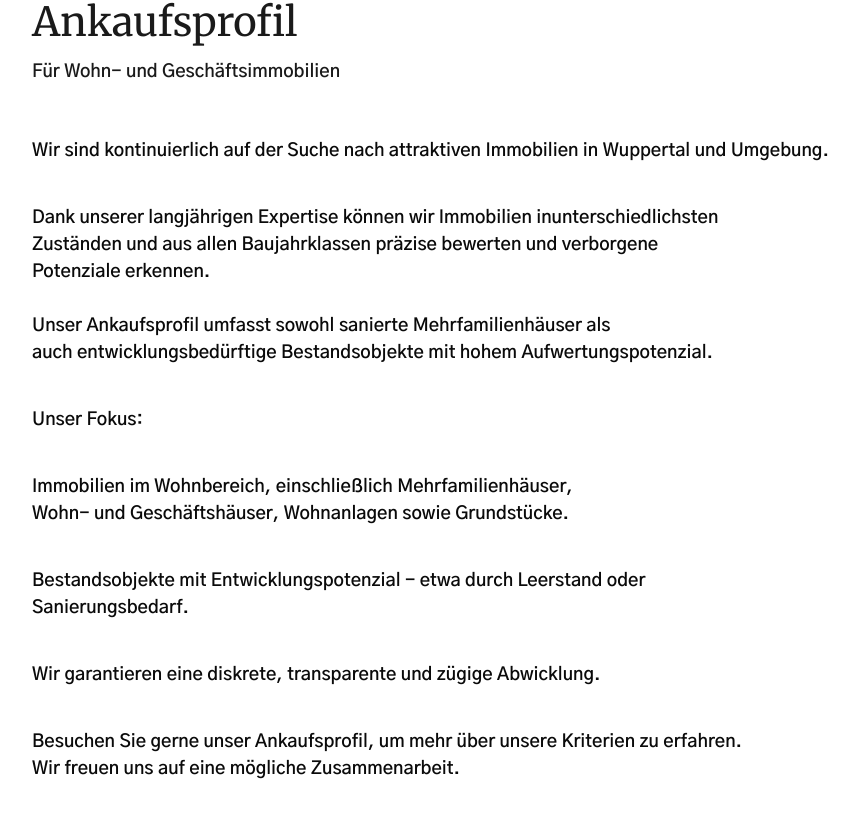
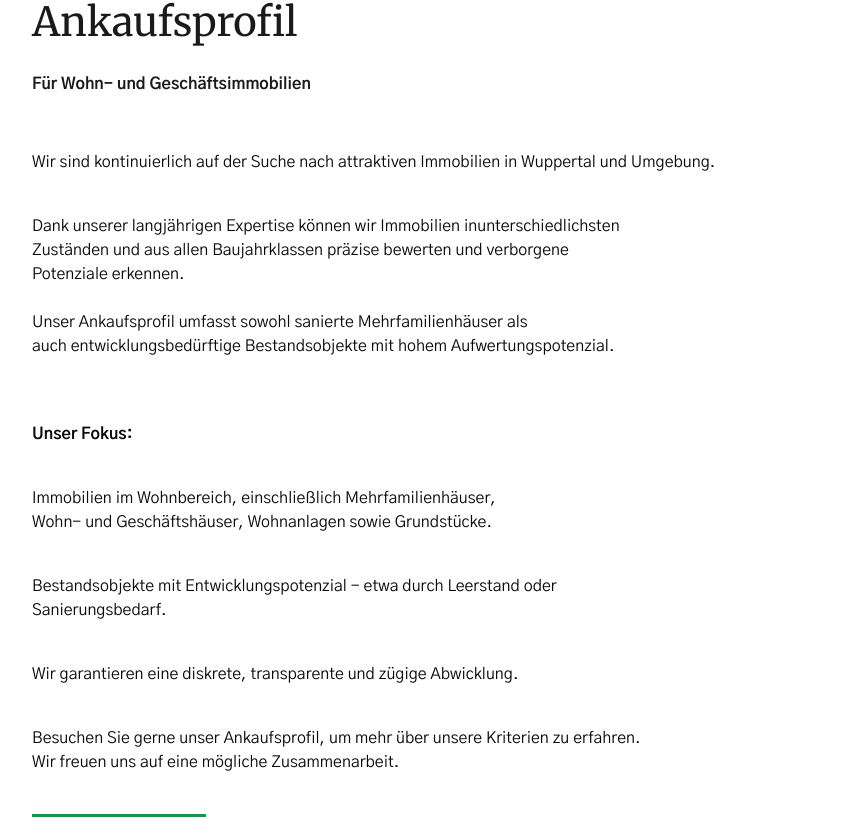
Before and after one commit to DevBerkcan/nrwrealestate, a Next.js app: page / in a window 1280 px wide. Shown: the part 2523-3340 px from the top of the page, without its empty margins (48-907 px from the left). Built offline with nearby package versions, Linux system fonts and the light colour scheme.

Commit message:
Fix font weight and fix Ankaufsprofil

```diff
--- a/src/components/Ankaufsprofil/comp1.tsx
+++ b/src/components/Ankaufsprofil/comp1.tsx
@@ -30,7 +30,7 @@ const Ankaufsprofilcomp1 = () => {
           src="/public/Rectangle 18.png" // Removed "/public/"
           width={617}
           height={357}
-          objectFit="cover" // Keeps the aspect ratio without extra space
+          objectFit="intrinsic" // Keeps the aspect ratio without extra space
           priority
         />
       </div>
--- a/src/components/InfoSection/index.tsx
+++ b/src/components/InfoSection/index.tsx
@@ -38,23 +38,23 @@ const InfoSection: React.FC<InfoSectionProps> = ({
 
       {/* Text Section */}
       <div
-        className={`w-full text-normal flex-1 flex flex-col pt-4 font-gothic `}
+        className={`w-full flex-1 flex flex-col pt-4 `}
       >
         {title && (
-          <h2 className="font-merriweather font-[400] text-center md:text-left text-[#1a1a1a] text-[40px] leading-[32px] mb-2">
+          <h2 className="font-merriweather font-[400] text-center md:text-left text-[#1a1a1a] text-[40px] leading-[32px] mb-5">
             {title}
           </h2>
         )}
         {subtitle && (
-          <h2 className="font-gothic font-bold text-center md:text-left text-[#1a1a1a] text-normal leading-[52px] mb-10">
+          <h2 className="font-gothic font-bold text-center md:text-left text-[#1a1a1a] leading-[52px] mb-10">
             {subtitle}
           </h2>
         )}
-        <p className="  mb-10">
+        <p className="font-gothic mb-10">
           Wir sind kontinuierlich auf der Suche nach attraktiven Immobilien in
           Wuppertal und Umgebung.
         </p>
-        <p className=" mb-10">
+        <p className="font-gothic mb-10">
           <>
             Dank unserer langjährigen Expertise können wir Immobilien
             inunterschiedlichsten <br />
@@ -69,21 +69,21 @@ const InfoSection: React.FC<InfoSectionProps> = ({
             Aufwertungspotenzial.
           </>
         </p>
-        <p className=" font-semibold mb-10">Unser Fokus:</p>
-        <p className=" mb-10">
+        <p className="font-gothic font-bold mb-10"><br />Unser Fokus:</p>
+        <p className="font-gothic mb-10">
           Immobilien im Wohnbereich, einschließlich Mehrfamilienhäuser,
           <br />
           Wohn- und Geschäftshäuser, Wohnanlagen sowie Grundstücke.
         </p>
-        <p className=" mb-10">
+        <p className="font-gothic mb-10">
           Bestandsobjekte mit Entwicklungspotenzial - etwa durch Leerstand oder
           <br />
           Sanierungsbedarf.
         </p>
-        <p className=" mb-10">
+        <p className="font-gothic mb-10">
           Wir garantieren eine diskrete, transparente und zügige Abwicklung.
         </p>
-        <p className=" mb-10">
+        <p className="font-gothic mb-10">
           Besuchen Sie gerne unser Ankaufsprofil, um mehr über unsere Kriterien
           zu erfahren.
           <br /> Wir freuen uns auf eine mögliche Zusammenarbeit.
--- a/src/fonts/index.ts
+++ b/src/fonts/index.ts
@@ -10,6 +10,6 @@ export const merriweather = Merriweather({
 export const gothic = Gothic_A1({
   subsets: ["latin"],
   variable: "--font-gothic",
-  weight: ["600"],
+  weight: ["400", "700"],
   display: "swap",
 });
```
